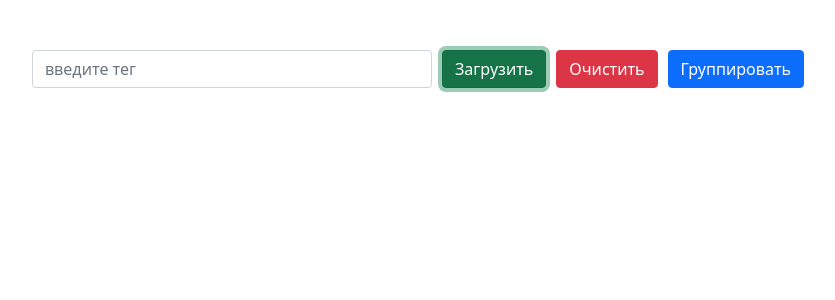
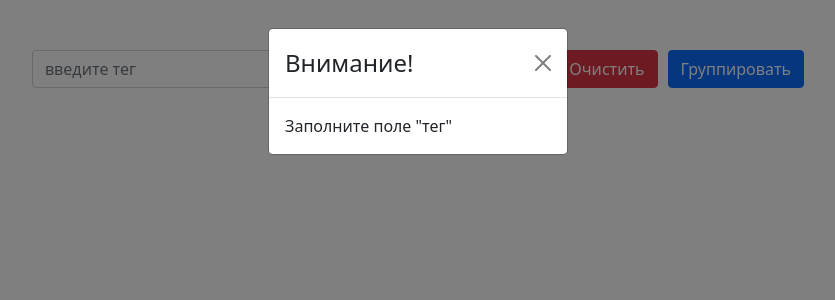
Before and after one commit to AlexeyZheryakov/test-assignment-, a React (Create React App) app: page / in a window 1280 px wide. Both pictures are taken after a click on the button "Загрузить". Shown: the top 300 px of the page, without its empty margins (222-1057 px from the left). Built offline with nearby package versions, Linux system fonts and the light colour scheme.

Commit message:
add modal

```diff
--- a/src/Api/index.ts
+++ b/src/Api/index.ts
@@ -22,15 +22,15 @@ const sleep = (ms: number) => new Promise((resolve) => setTimeout(resolve, ms));
 
 const getImageByDeley = async (
     tags: string[],
-    callback: (res: { ok: boolean; data: IData }) => void,
+    callback: (res: { ok: boolean; data: IData; err: string }) => void,
     loading: (loading: boolean) => void
 ) => {
     for await (const tag of tags) {
         try {
             const { data } = await getImage(tag);
-            callback({ ok: true, data });
+            callback({ ok: true, data, err: '' });
         } catch(error) {
-            callback({ ok: false, data: {data: {image_url: ''}} })
+            callback({ ok: false, data: {data: {image_url: ''}}, err: `${error}` })
         }
 
         await sleep(5000);
--- a/src/App.tsx
+++ b/src/App.tsx
@@ -7,6 +7,7 @@ import List from './Components/List';
 import GroupList from './Components/GroupList';
 import SearchForm from './Components/SearchForm';
 import { IData } from './Api';
+import { Modal } from "react-bootstrap";
 
 function App() {
   const [state, dispatch] = useReducer<React.Reducer<IState, IAction>>(
@@ -42,7 +43,7 @@ function App() {
     });
   };
 
-  const callbackData = (res: { ok: boolean, data: IData}) => {
+  const callbackData = (res: { ok: boolean, data: IData, err: string}) => {
     if(res.ok) {
       const arr = [];
       arr.push(res.data);
@@ -53,7 +54,7 @@ function App() {
         },
       })
     } else {
-      alert("Произошла http ошибка");
+      modalHandler(true, res.err)
       dispatch({
         type: "LOADING",
         payload: {
@@ -76,20 +77,26 @@ function App() {
 
   const handleLoading = () => {
     if (state.search === "") {
-      alert('Заполните поле "тег"');
+      modalHandler(true, 'Заполните поле "тег"')
     } else if (/^[A-Za-z,]+$/.test(state.search) && state.search !=='delay') {
       Api.getImages(state.search.split(',')).then((res) => {
         const arr:Array<IData> = [];
-        res.map((item) => arr.push(item.data))
-        dispatch({
+        res.map((item, index) => {
+          if (item.data.data.image_url !== undefined) {
+            arr.push(item.data)
+
+          } else {
+            modalHandler(true, `По тегу"${state.search.split(',')[index]}" ничего не найдено`);
+          }
+        })
+        arr.length && dispatch({
           type: "ADD_LIST",
           payload: {
             dataList: [{ tag: state.search, data: arr}],
           },
         })
-      }
-      );
-    } else if (state.search === "delay"){
+      }).catch((e) => modalHandler(true, `${e}`));
+    } else if (state.search === "delay") {
       dispatch({
         type: "LOADING",
         payload: {
@@ -98,49 +105,19 @@ function App() {
       });
       Api.getImageByDeley(randomTags, callbackData, callbackLoading)
     }else {
-      alert('Не допустимое значение поля "тег", только латинские буквы, через запятую, без пробелов');
+      modalHandler(true, 'Не допустимое значение поля "тег", только латинские буквы, через запятую, без пробелов')
     }
   };
 
-  // const getData = async (tag:string) => {
-  //   try {
-  //     dispatch({
-  //       type: "LOADING",
-  //       payload: {
-  //         loading: true,
-  //       },
-  //     });
-  //     const { data } = await Api.getData(tag);
-  //     setTimeout(() => {
-  //       if (data.data.image_url !== undefined) {
-  //         dispatch({
-  //           type: "ADD_LIST",
-  //           payload: {
-  //             dataList: [{ tag: state.search, url: data.data.image_url }],
-  //             loading: false,
-  //           },
-  //         });
-  //         console.log(state.dataList);
-  //       } else {
-  //         alert("По тегу ничего не найдено");
-  //         dispatch({
-  //           type: "LOADING",
-  //           payload: {
-  //             loading: true,
-  //           },
-  //         });
-  //       }
-  //     }, 1000);
-  //   } catch (error) {
-  //     alert("Произошла http ошибка");
-  //     dispatch({
-  //       type: "LOADING",
-  //       payload: {
-  //         loading: true,
-  //       },
-  //     });
-  //   }
-  // };
+  const modalHandler = (flag: boolean, text: string) => {
+    dispatch({
+      type: "SHOW_MODAL",
+      payload: {
+        showModal: flag,
+        massegeModal: text,
+      }
+    })
+  }
 
   const groupByTag = (array:Array<IDataListItem>) => {
     const groupByTagObject =  array.reduce((acc:any, item) => {
@@ -165,6 +142,19 @@ function App() {
 
   return (
     <div className="App">
+      <Modal
+        size="sm"
+        show={state.showModal}
+        onHide={() => modalHandler(false, '')}
+        aria-labelledby="example-modal-sizes-title-sm"
+      >
+        <Modal.Header closeButton>
+          <Modal.Title id="modal">
+            Внимание!
+          </Modal.Title>
+        </Modal.Header>
+        <Modal.Body>{state.massegeModal}</Modal.Body>
+      </Modal>
       <div className="SearchForm">
         <SearchForm
           state={state}
--- a/src/store.ts
+++ b/src/store.ts
@@ -6,6 +6,8 @@ export const initialState = {
   group: false,
   tagsForGroupWithData: {},
   loading: false,
+  showModal: false,
+  massegeModal: "",
 };
 
 const reducer = (state: IState, action: IAction) => {
@@ -44,6 +46,12 @@ const reducer = (state: IState, action: IAction) => {
         ...state,
         tagsForGroupWithData: action.payload.tagsForGroupWithData || initialState.tagsForGroupWithData,
       };
+    case "SHOW_MODAL":
+      return {
+        ...state,
+        showModal: action.payload.showModal || initialState.showModal,
+        massegeModal: action.payload.massegeModal || initialState.massegeModal,
+      };
     default:
       return state;
   }
```
Also changed, not shown: src/types.ts (+6 -1 lines).
